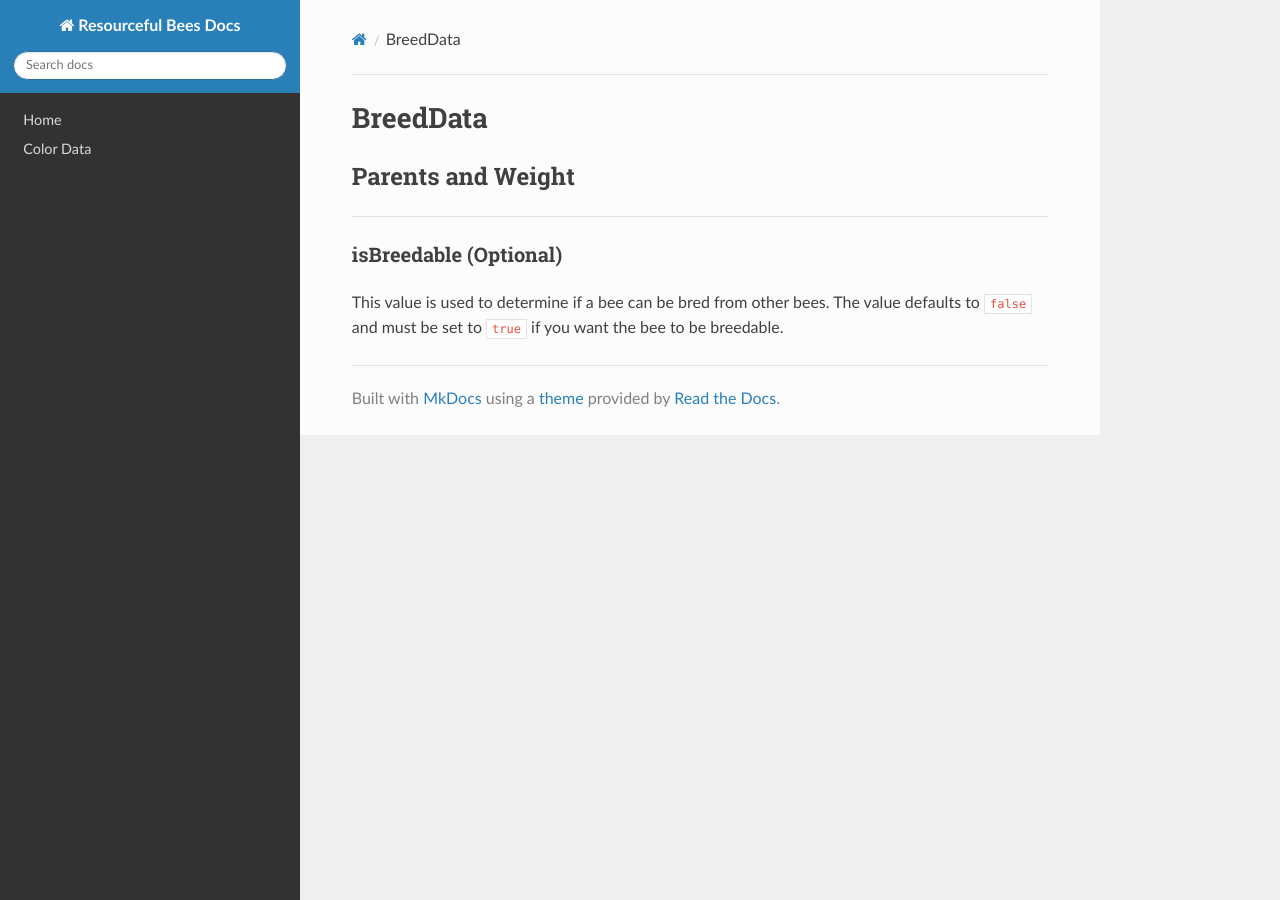
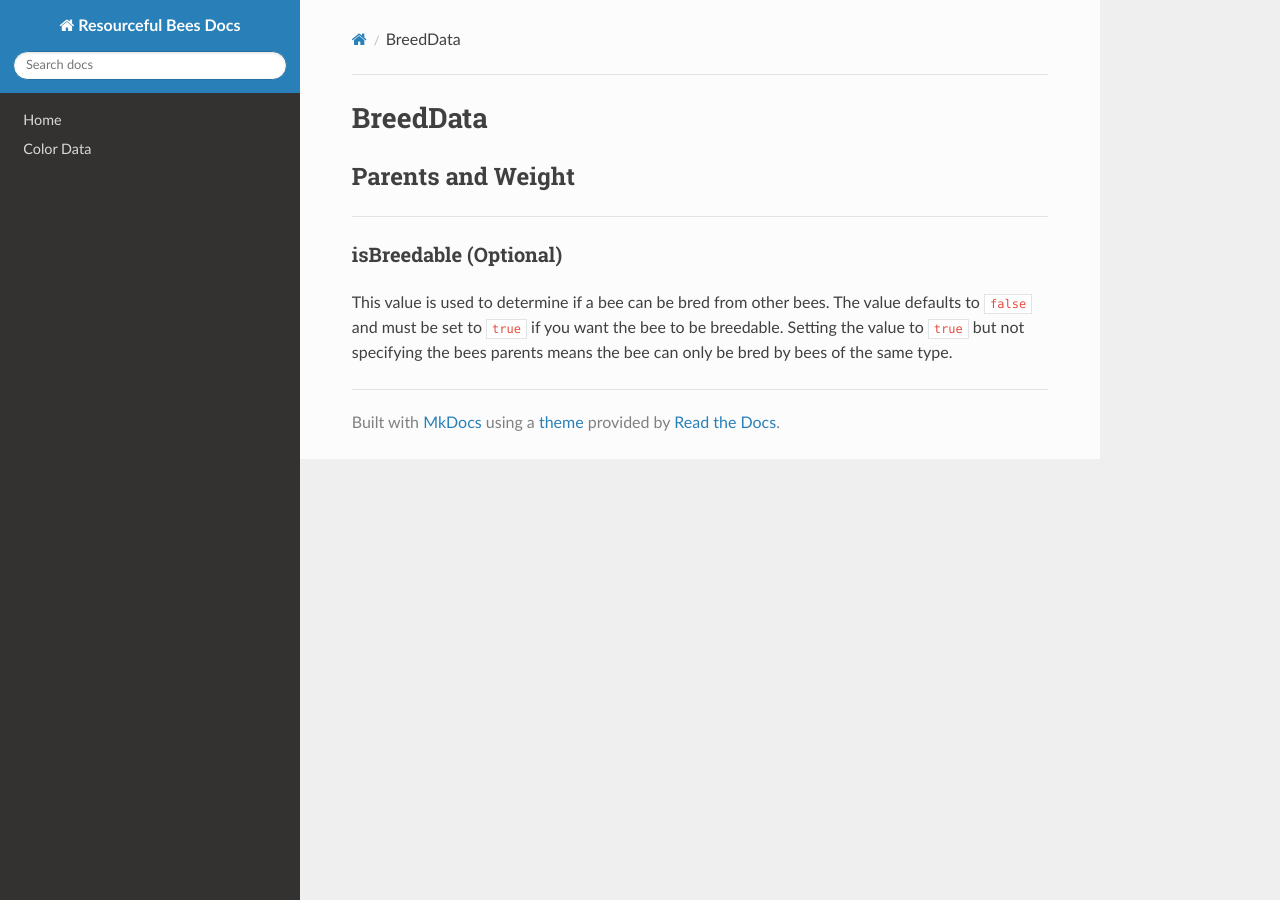
Before and after one commit to Team-Resourceful/ResourcefulBeesDocs, an MkDocs documentation site: the page built from docs/bee_data/breed_data.md, in a window 1280 px wide. Built offline with MkDocs 1.6.1, drawn with Linux system fonts in a browser that asks for light colours; nearby versions of some CDN libraries.

Commit message:
docs/bee_data/breed_data.md updated from https://stackedit.io/

```diff
--- a/docs/bee_data/breed_data.md
+++ b/docs/bee_data/breed_data.md
@@ -5,8 +5,8 @@
 
 ### **isBreedable** (Optional)
 
-This value is used to determine if a bee can be bred from other bees. The value defaults to `false` and must be set to `true` if you want the bee to be breedable.
+This value is used to determine if a bee can be bred from other bees. The value defaults to `false` and must be set to `true` if you want the bee to be breedable. Setting the value to `true` but not specifying the bees parents means the bee can only be bred by bees of the same type.
 
 <!--stackedit_data:
-eyJoaXN0b3J5IjpbODEwMDE3NzE5XX0=
+eyJoaXN0b3J5IjpbLTc1MzkxNzMwMSw4MTAwMTc3MTldfQ==
 -->
```
